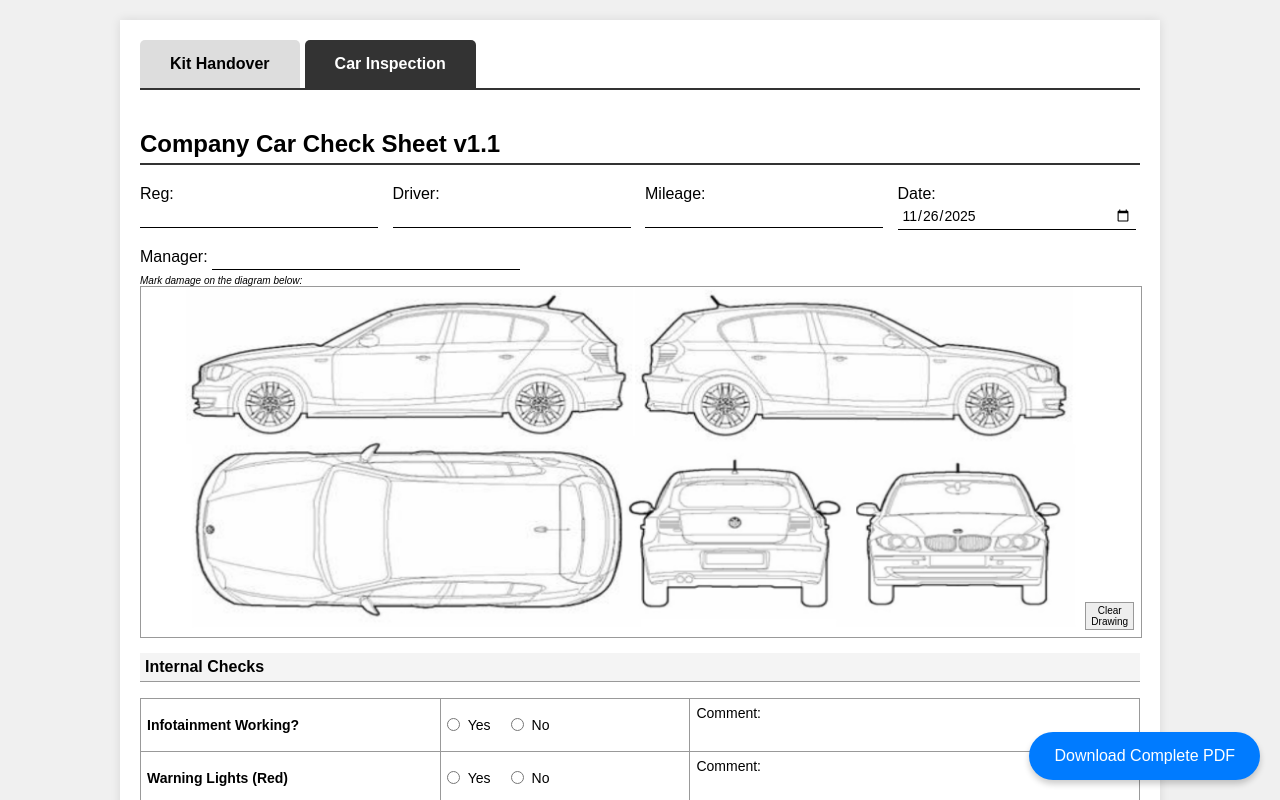
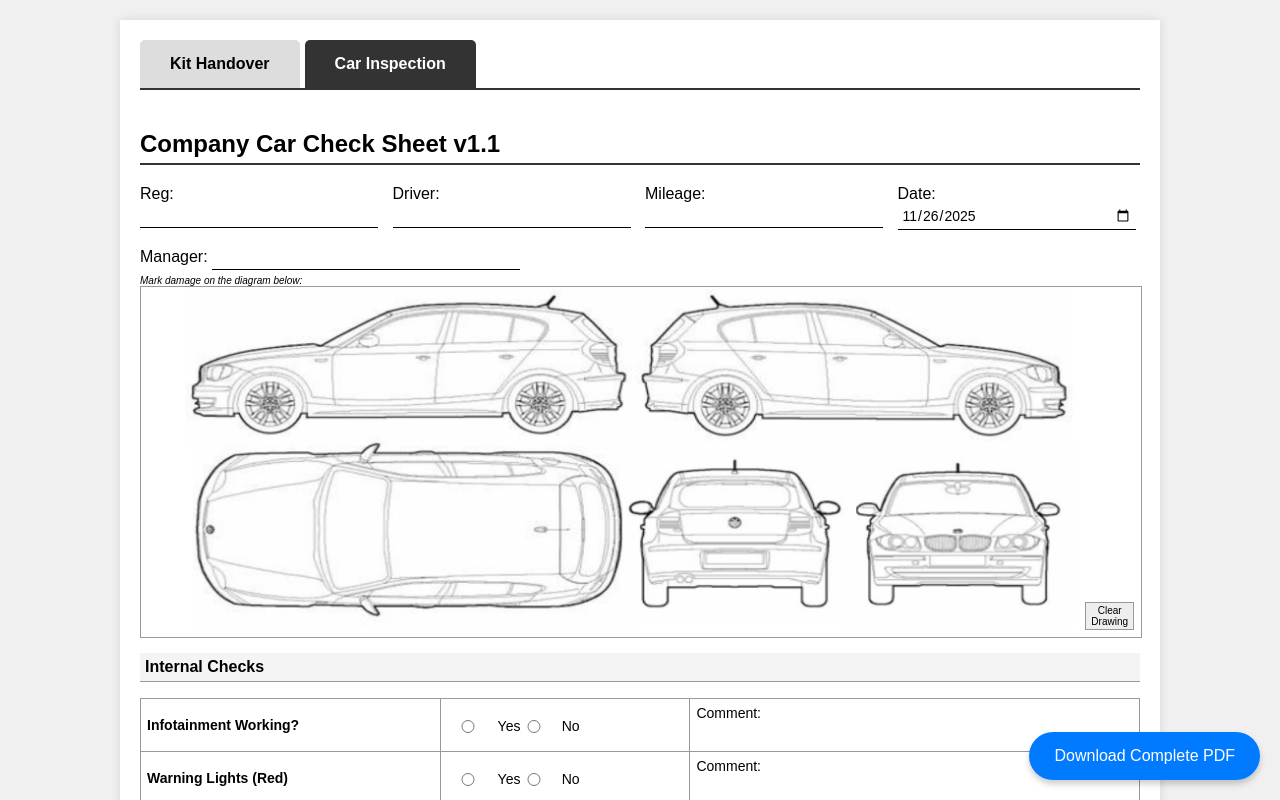
Before and after one commit to Tonywilson1211/kit_car_inspection, a plain HTML site: page index.html in a window 1280 px wide. Both pictures are taken after a click on the button "Car Inspection". Shown: the top 800 px of the page. Drawn offline with nearby package versions, Linux system fonts and the light colour scheme.

Commit message:
fix: layout issue with yes text in internal checks

```diff
--- a/index.html
+++ b/index.html
@@ -55,7 +55,7 @@
             width: 95%; padding: 4px; border: none; background: transparent; font-family: inherit; font-size: 14px;
         }
         /* iOS Input Fix */
-        input[type="radio"] { margin: 0; }
+        input[type="radio"] { margin: 0; vertical-align: middle; }
 
         input:focus, textarea:focus { background-color: #eef; outline: none; }
         .uppercase { text-transform: uppercase; }
@@ -64,9 +64,11 @@
         .col-qty { width: 40px; text-align: center; }
         .col-cond { width: 50px; text-align: center; }
         .col-radio { width: 40px; text-align: center; }
-        .radio-group { display: flex; align-items: center; gap: 15px; justify-content: flex-start; }
-        /* Added flex-shrink: 0 to prevent text squash on iPad */
-        .radio-group label { display: flex; align-items: center; gap: 8px; cursor: pointer; white-space: nowrap; flex-shrink: 0; margin-right: 5px; }
+
+        /* FIX: Use inline-block instead of flex to prevent iPad squashing */
+        .radio-group { display: block; }
+        .radio-group label { display: inline-block; cursor: pointer; white-space: nowrap; margin-right: 20px; vertical-align: middle; }
+        .radio-group label input { margin-right: 5px; }
 
         .car-canvas-container {
             position: relative;
```
